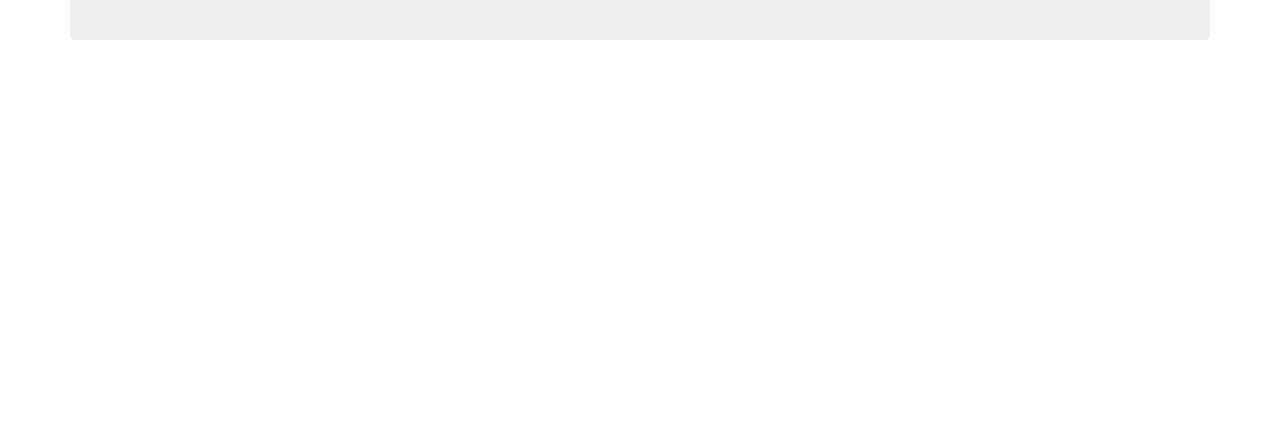
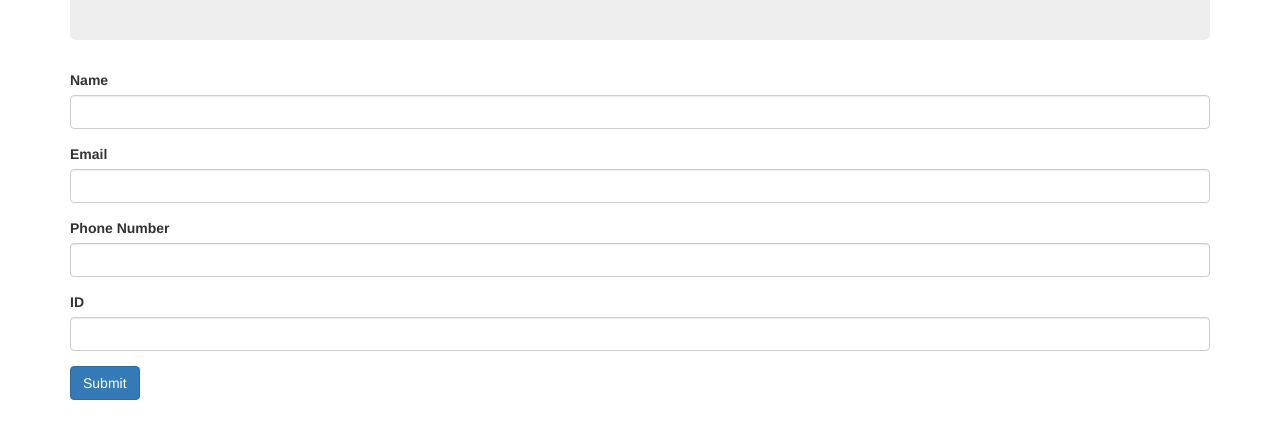
Before and after one commit to Peleke/hot-restaurant, a website: page reserve.html in a window 1280 px wide. Shown: the part 155-594 px from the top of the page. Drawn offline with nearby package versions, Linux system fonts and the light colour scheme.

Commit message:
:art: Add reservation form.

```diff
--- a/reserve.html
+++ b/reserve.html
@@ -12,6 +12,36 @@
     <div class="jumbotron">
       <h1>This is the reservation page.</h1>
     </div>
+
+    <div id="reservation-form">
+      <form>
+        <div class="form-group">
+          <label for="name-input">Name</label>
+          <input class="form-control" type="text" id="name-input"></input>
+        </div>
+        <div class="form-group">
+          <label for="email-input">Email</label>
+          <input class="form-control" type="text" id="email-input"></input>
+        </div>
+        <div class="form-group">
+          <label for="phone-input">Phone Number</label>
+          <input class="form-control" type="number" id="phone-input"></input>
+        </div>
+        <div class="form-group">
+          <label for="id-input">ID</label>
+          <input class="form-control" type="number" id="id-input"></input>
+        </div>
+
+        <button class="btn btn-primary" type="submit" id="submit-reservation">
+          Submit
+        </button>
+      </form>
+    </div>
   </div>
+
+<script
+  src="https://code.jquery.com/jquery-3.2.1.min.js"
+  integrity="sha256-hwg4gsxgFZhOsEEamdOYGBf13FyQuiTwlAQgxVSNgt4="
+  crossorigin="anonymous"></script>
 </body>
 </html>
```
